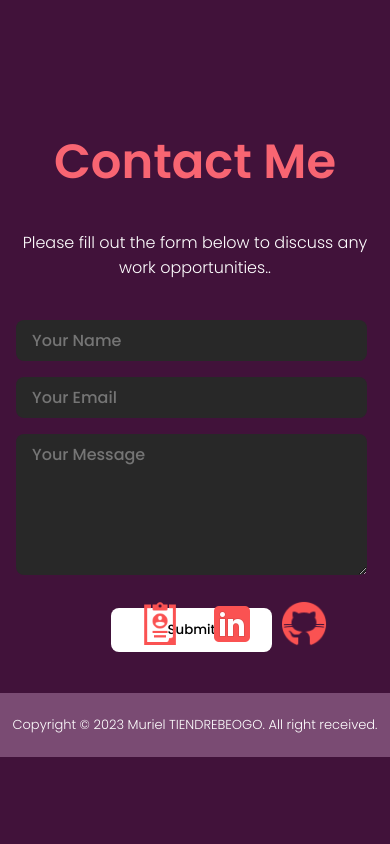
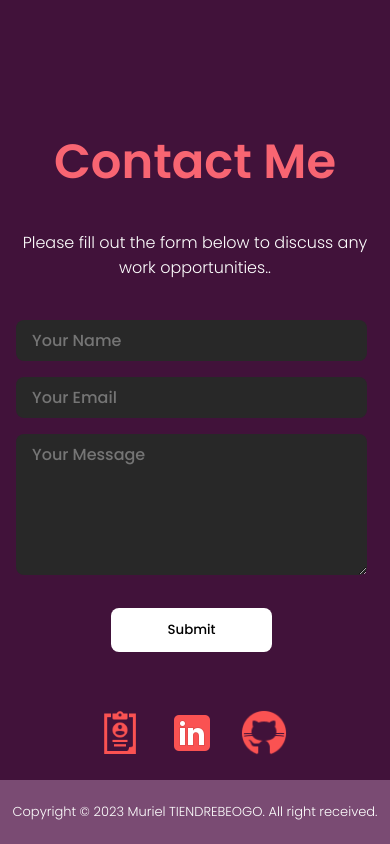
Before and after one commit to muriel888/Portfolio, a React (Create React App) app: page / in a window 390 px wide. Shown: the part 7586-8430 px from the top of the page. Before the commit the page ends 8343 px from the top, so only its background shows below. Built offline with nearby package versions, Linux system fonts and the light colour scheme.

Commit message:
retouches

```diff
--- a/public/style.css
+++ b/public/style.css
@@ -9,7 +9,7 @@
 
 body{
     background: rgb(65, 18, 58);
-    color: white;
+    color: rgb(254, 255, 254);
     overflow: hidden;
     overflow-y: scroll;
 }
--- a/src/components/Contact/contact.css
+++ b/src/components/Contact/contact.css
@@ -59,7 +59,6 @@
 .links {
     display: flex;
     flex-wrap: wrap;
-    position: absolute;
     right: 50px;
     padding-top: 265px;
 
@@ -72,6 +71,12 @@
     width: 3rem;
     margin: 0 0.75rem;
 
+}
 
+@media screen and (max-width:480px){
+    .links {
+        padding-top: 2rem;
+
+    }
 
 }
--- a/src/components/Contact/contact.js
+++ b/src/components/Contact/contact.js
@@ -36,7 +36,7 @@ const Contact = () => {
 
                 <a href={mycv} download><img src={cv} alt="cv" className="link" /> </a>
                 <a href=' https://www.linkedin.com/in/muriel-tiendrebeogo-89aa18287/'><img src={linkedin} alt="Linkedin" className="link" /> </a>
-                <a href='https://github.com/'> <img src={git} alt="Github" className="link" /></a>
+                <a href='https://github.com/muriel888'> <img src={git} alt="Github" className="link" /></a>
 
 
 
@@ -56,29 +56,9 @@ const Contact = () => {
 
 
 
-
         </div>
 
-
-
-
-
     </section>
-
-
-
-
-
-
-
-
-
-
-
-
-
-
-
   )
 }
 
--- a/src/components/Footer/footer.css
+++ b/src/components/Footer/footer.css
@@ -1,5 +1,4 @@
 .footer {
-
     width: 100vw;
     height: 4rem;
     background: rgb(122, 75, 115);
@@ -8,4 +7,5 @@
     justify-content: center;
     font-weight: 300;
     font-size: small;
+
 }
```
Also changed, not shown: 1 other file (tests, documents, lock files or other folders).
